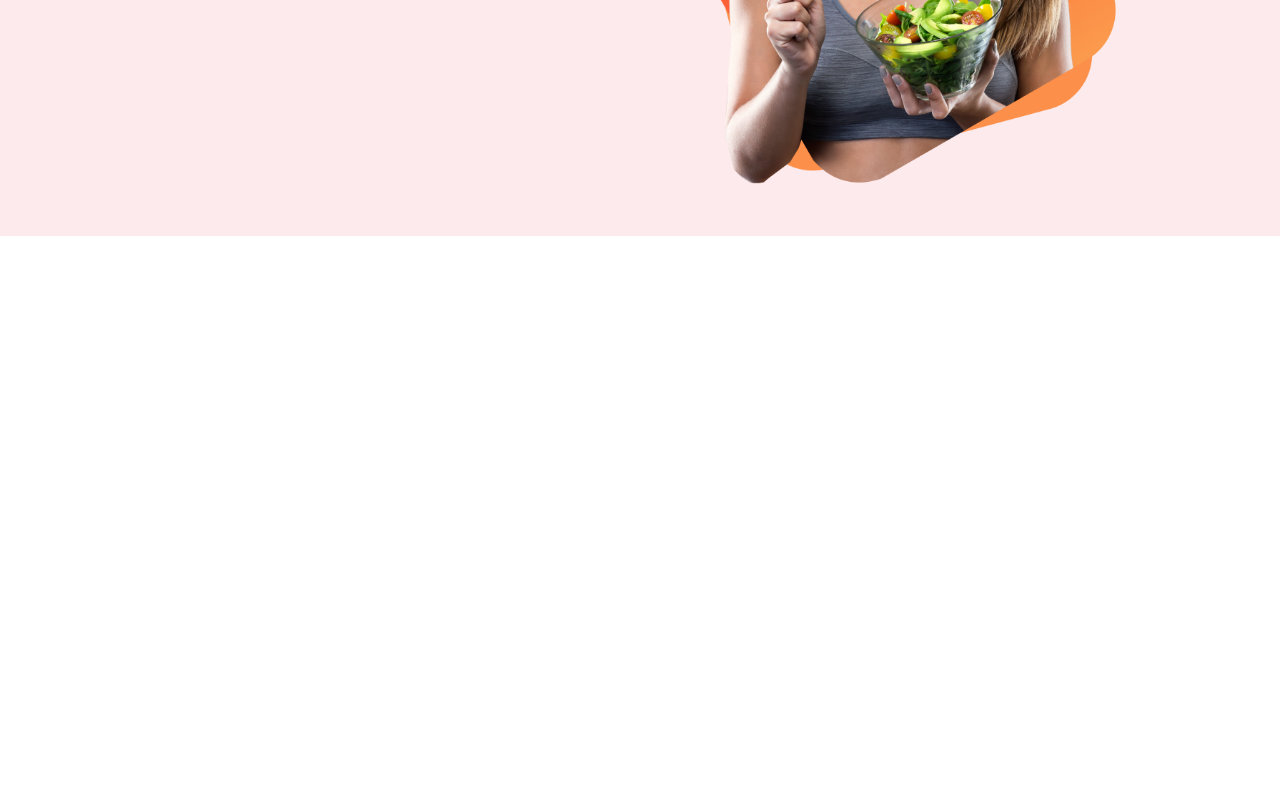
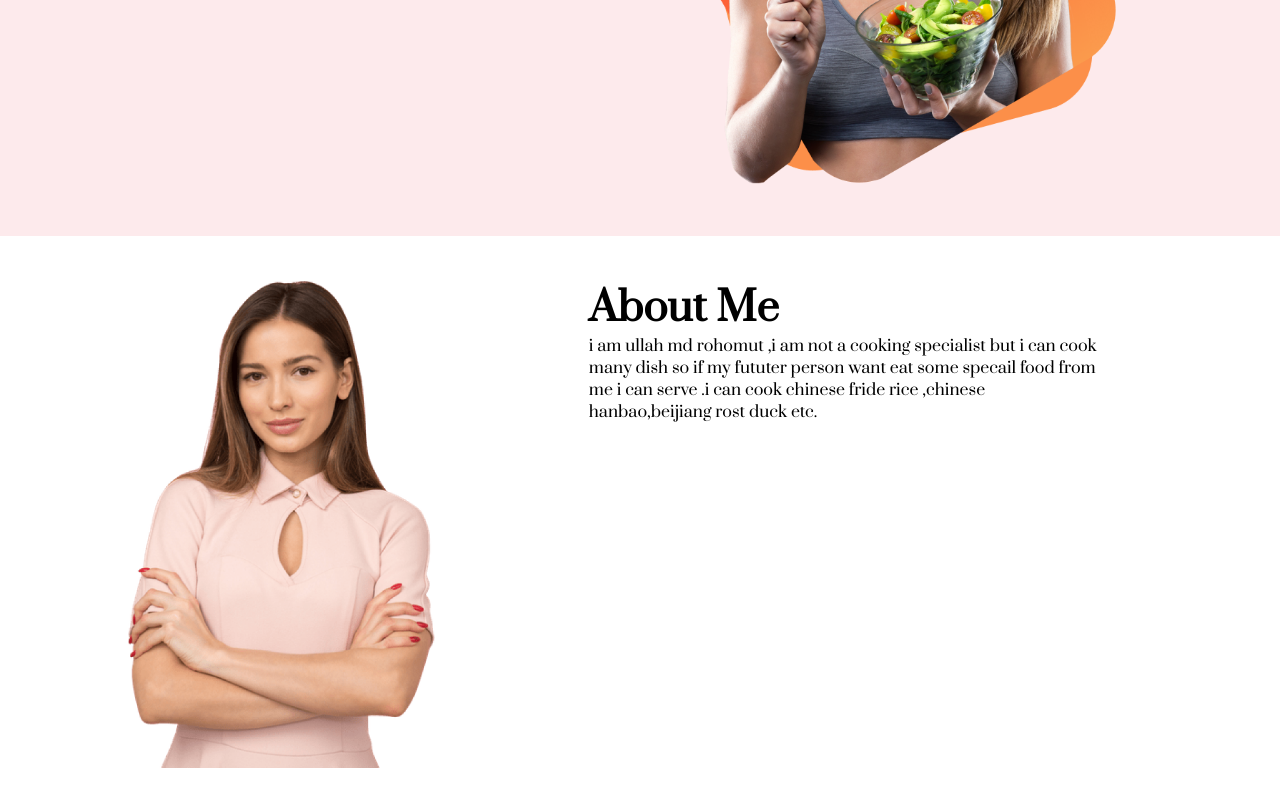
Before and after one commit to mdrohomut2022/food-website, a plain HTML site: page index.html in a window 1280 px wide. Shown: the part 396-1196 px from the top of the page. Before the commit the page ends 800 px from the top, so only its background shows below. Drawn offline with Linux system fonts and the light colour scheme.

Commit message:
2nd section done

```diff
--- a/index.html
+++ b/index.html
@@ -27,5 +27,20 @@
 
     </section>
 
+
+    <section class="container">
+
+        <div class="width-pro">
+            <img src="images/Person Image.png" alt="">
+        </div>
+
+        <div class="width-pro">
+            <h1>About Me</h1>
+            <p>i am ullah md rohomut ,i am not a cooking specialist but i can cook many dish so if my fututer person want eat some specail food from me i can serve .i can cook chinese fride rice ,chinese hanbao,beijiang rost duck etc.
+            </p>
+        </div>
+
+    </section>
+
     </body>
     </html>
--- a/style.css
+++ b/style.css
@@ -54,3 +54,23 @@ span{
      background-repeat: no-repeat;
 
 }
+
+.width-pro img{
+
+    width: 60%;
+    margin-left: 20%;
+    margin-right: 60%;
+
+}
+
+
+.width-pro{
+
+    width: 40%;
+    padding: 2%;
+
+    margin-top: 20px;
+
+
+
+}
```
Also changed, not shown: images/Person Image.png (added).
